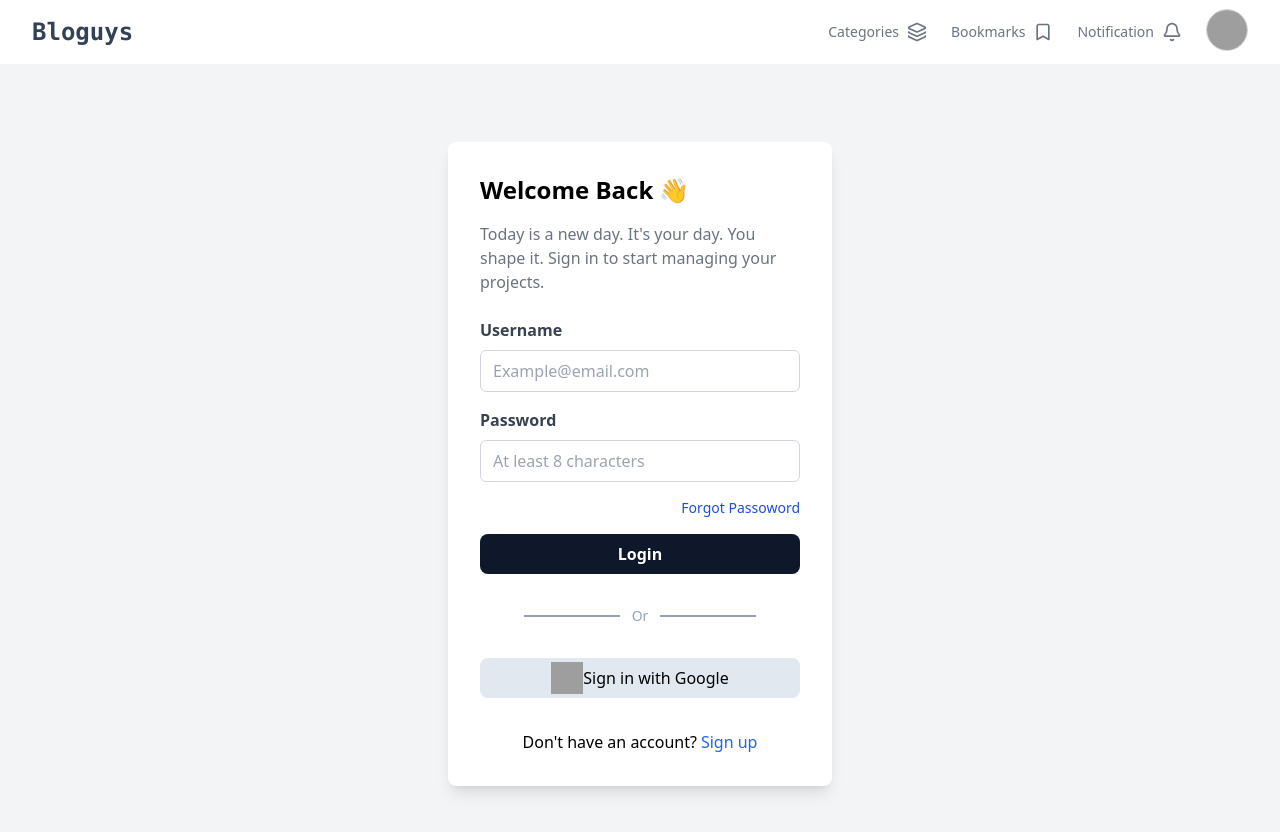
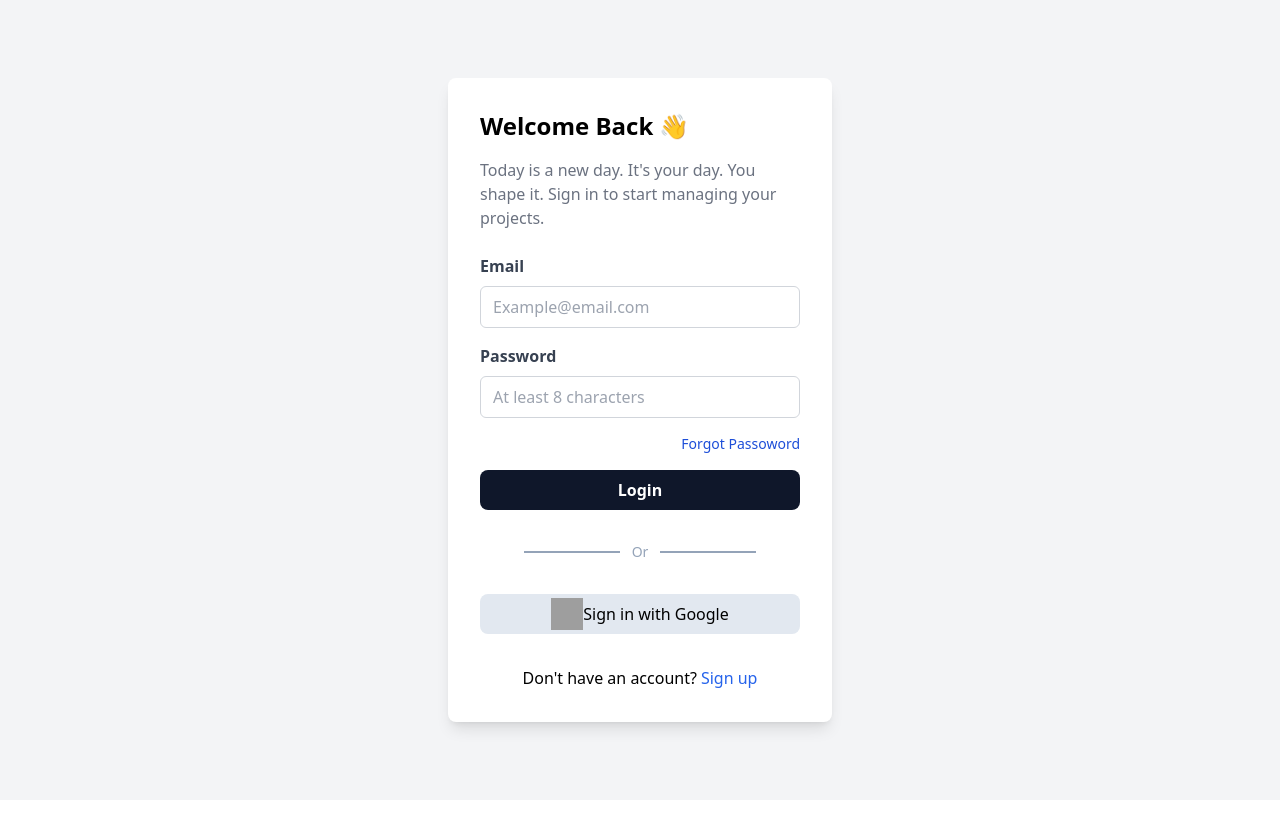
Before and after one commit to fauziferdi/blog-frontend, a React (Vite) app: page /login in a window 1280 px wide. Shown: the top 832 px of the page. After the commit the page ends 800 px from the top, so only its background shows below. Built offline with nearby package versions, Linux system fonts and the light colour scheme; grey boxes are pictures that could not be loaded.

Commit message:
fix : fixed user redux

```diff
--- a/src/page/LoginPage.jsx
+++ b/src/page/LoginPage.jsx
@@ -1,7 +1,24 @@
-import React from "react";
-import { Link } from "react-router-dom";
+import React, { useState } from "react";
+import { useDispatch } from "react-redux";
+import { Link, useNavigate } from "react-router-dom";
+import { loginUser } from "../redux/slices/userSlice";
 
 const LoginPage = () => {
+  const dispatch = useDispatch();
+  const navigate = useNavigate();
+  const [email, setEmail] = useState("");
+  const [password, setPassword] = useState("");
+
+  const handleLogin = async (e) => {
+    e.preventDefault();
+    if (!email || !password) {
+      alert("Please fill in all fields");
+      return;
+    }
+    dispatch(loginUser({ email, password }));
+    navigate("/");
+  };
+
   return (
     <div className="flex items-center justify-center h-screen px-5 bg-gray-100 sm:px-0">
       <div className="w-full max-w-sm p-8 bg-white rounded-lg shadow-lg ">
@@ -10,19 +27,21 @@ const LoginPage = () => {
           Today is a new day. It's your day. You shape it. Sign in to start
           managing your projects.
         </h3>
-        <form className="py-6">
+        <form onSubmit={handleLogin} className="py-6">
           <div className="mb-4">
             <label
-              htmlFor="username"
+              htmlFor="email"
               className="block mb-2 font-bold text-gray-700"
             >
-              Username
+              Email
             </label>
             <input
-              type="text"
-              id="username"
+              id="email"
+              type="email"
               className="w-full px-3 py-2 border border-gray-300 rounded-md focus:outline-none focus:ring-2 focus:ring-blue-500"
               placeholder="Example@email.com"
+              value={email}
+              onChange={(e) => setEmail(e.target.value)}
             />
           </div>
           <div className="mb-4">
@@ -37,6 +56,8 @@ const LoginPage = () => {
               id="password"
               className="w-full px-3 py-2 border border-gray-300 rounded-md focus:outline-none focus:ring-2 focus:ring-blue-500"
               placeholder="At least 8 characters"
+              value={password}
+              onChange={(e) => setPassword(e.target.value)}
             />
           </div>
           <div className="flex justify-end mb-4">
--- a/src/redux/slices/userSlice.js
+++ b/src/redux/slices/userSlice.js
@@ -1,7 +1,7 @@
 import { createSlice } from "@reduxjs/toolkit";
 
 const initialState = {
-  users: [],
+  users: null,
   loading: false,
   error: false,
 };
@@ -11,10 +11,10 @@ const userTes = createSlice({
   initialState: initialState,
   reducers: {
     loginUser: (state, action) => {
-      state.users.push(action.payload);
+      state.users = action.payload;
     },
     logoutUser: (state) => {
-      state.users.pop();
+      state.users = null;
     },
   },
 });
```
